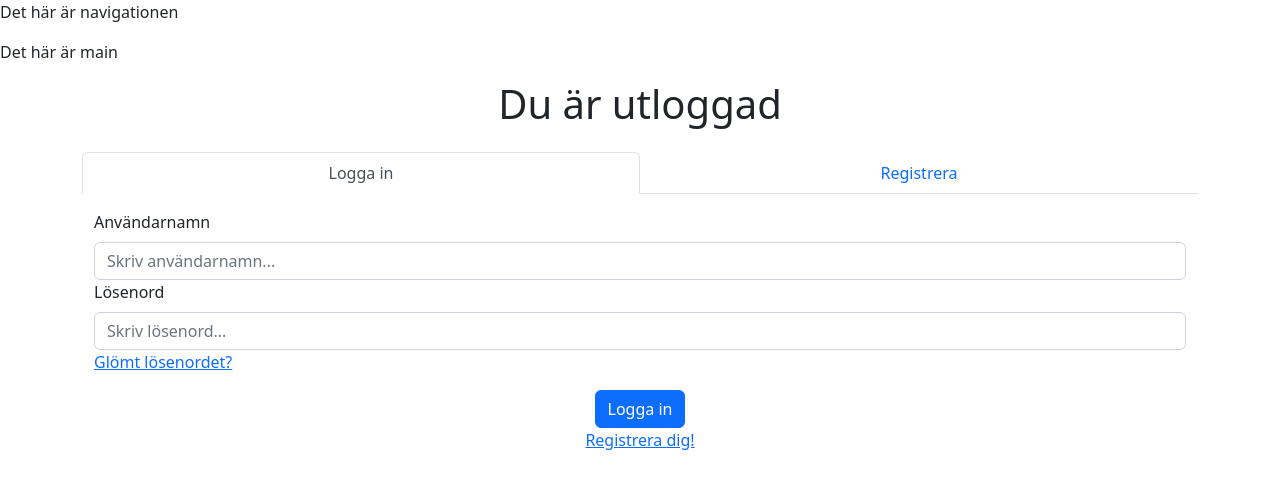
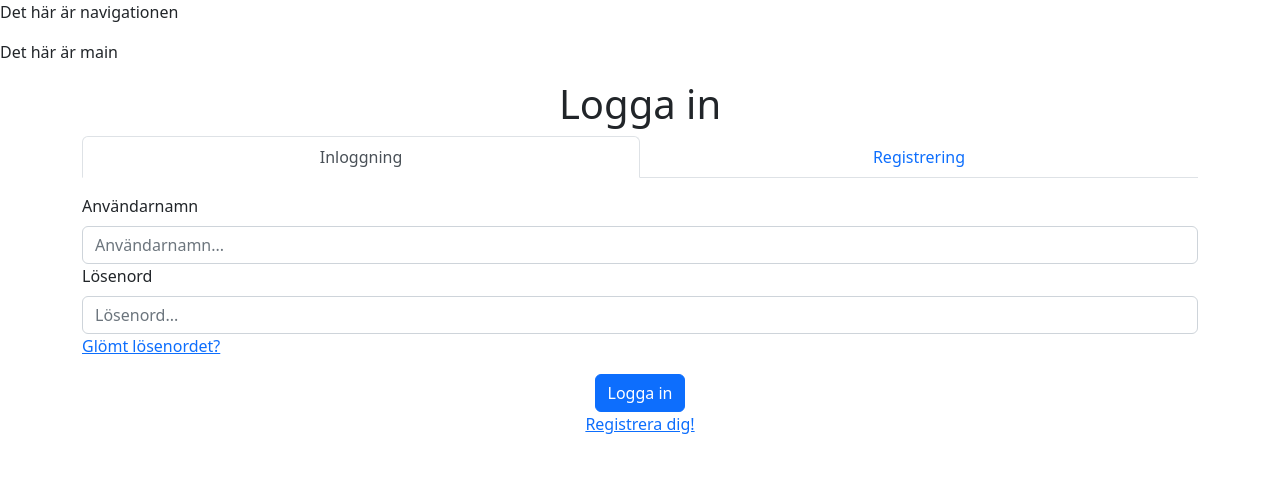
Before and after one commit to CarolineKristensen/Chat-app, a React (Create React App) app: page / in a window 1280 px wide. Shown: the top 488 px of the page. Built offline with nearby package versions, Linux system fonts and the light colour scheme.

Commit message:
Work on login and register

```diff
--- a/src/components/logged-out/LoggedOutPage.js
+++ b/src/components/logged-out/LoggedOutPage.js
@@ -1,9 +1,6 @@
 import React, { useState } from "react";
 import {
     Container,
-    //Row,
-    //Col,
-    //Button,
     Tab,
     Tabs
 } from "react-bootstrap";
@@ -15,7 +12,11 @@
 
     return (
         <Container>
-            <h1 className="text-center mb-4">Du är utloggad</h1>
+            {key == "login" ? (
+                <h1 className="text-center">Logga in</h1>
+            ): (
+                <h1 className="text-center">Registrera dig</h1>
+            )}
             <Tabs
             defaultActiveKey="login"
              id="loginRegister"
@@ -24,10 +25,10 @@
              className="mb-3"
              justify
             >
-                <Tab eventKey="login" title="Logga in">
+                <Tab eventKey="login" title="Inloggning">
                     <Login />
                 </Tab>
-                <Tab eventKey="register" title="Registrera">
+                <Tab eventKey="register" title="Registrering">
                     <Register />
                 </Tab>
             </Tabs>
--- a/src/components/logged-out/Login.js
+++ b/src/components/logged-out/Login.js
@@ -1,6 +1,5 @@
 import React from "react";
 import {
-    Container,
     Form,
     Button,
 } from "react-bootstrap";
@@ -8,15 +7,15 @@
 function Login() {
 
     return (
-        <Container>
+        <div>
             <Form>
                 <Form.Group controlId="formUsername">
                     <Form.Label>Användarnamn</Form.Label>
-                    <Form.Control type="" placeholder="Skriv användarnamn..." required/>
+                    <Form.Control type="" placeholder="Användarnamn..." required/>
                 </Form.Group>
                 <Form.Group controlId="formPassword">
                     <Form.Label>Lösenord</Form.Label>
-                    <Form.Control type="password" placeholder="Skriv lösenord..." required/>
+                    <Form.Control type="password" placeholder="Lösenord..." required/>
                 </Form.Group>
                 <p id="forgotPwd">
                     <a href="/">Glömt lösenordet?</a>
@@ -30,7 +29,7 @@
                     </p>
                 </div>
             </Form>
-        </Container>
+        </div>
     )
 }
 
--- a/src/components/logged-out/Register.js
+++ b/src/components/logged-out/Register.js
@@ -1,6 +1,5 @@
 import React from "react";
 import {
-    Container,
     Form,
     Button,
 } from "react-bootstrap";
@@ -8,9 +7,28 @@
 function Register() {
 
     return (
-        <Container>
-            Registrera
-        </Container>
+        <div>
+            <Form>
+                <Form.Group controlId="formUsername">
+                    <Form.Label>Användarnamn</Form.Label>
+                    <Form.Control type="" placeholder="Användarnamn..." required/>
+                </Form.Group>
+                <Form.Group controlId="formUsername">
+                    <Form.Label>Email</Form.Label>
+                    <Form.Control type="" placeholder="Email..." required/>
+                </Form.Group>
+                <Form.Group controlId="formPassword">
+                    <Form.Label>Lösenord</Form.Label>
+                    <Form.Control type="password" placeholder="Lösenord..." required/>
+                </Form.Group>
+                <Form.Check type="checkbox" id="registerConsent" label="Jag samtycker..." />
+                <div className="text-center">
+                    <Button variant="primary" type="submit">
+                        Registrera
+                    </Button>
+                </div>
+            </Form>
+        </div>
     )
 }
 
```
